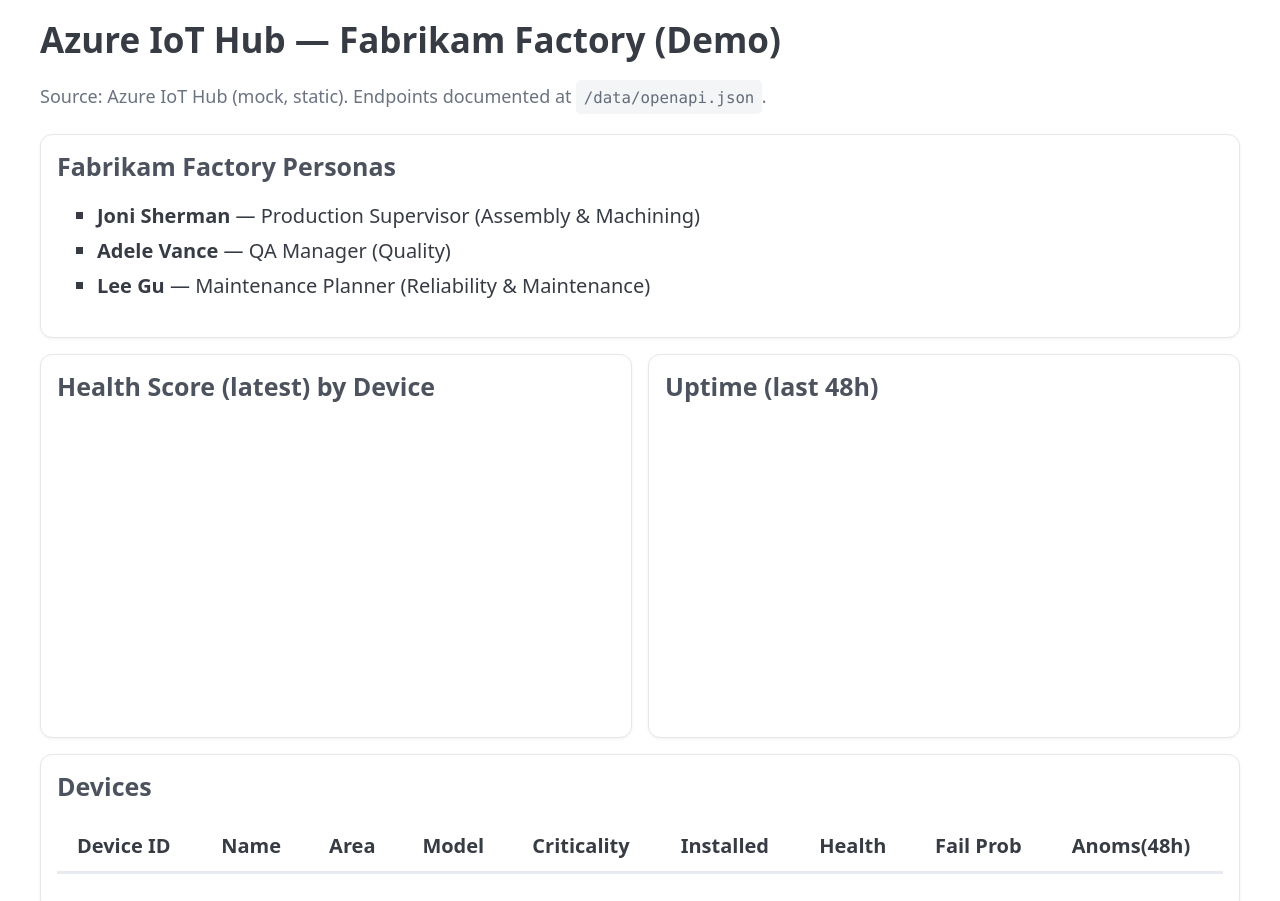
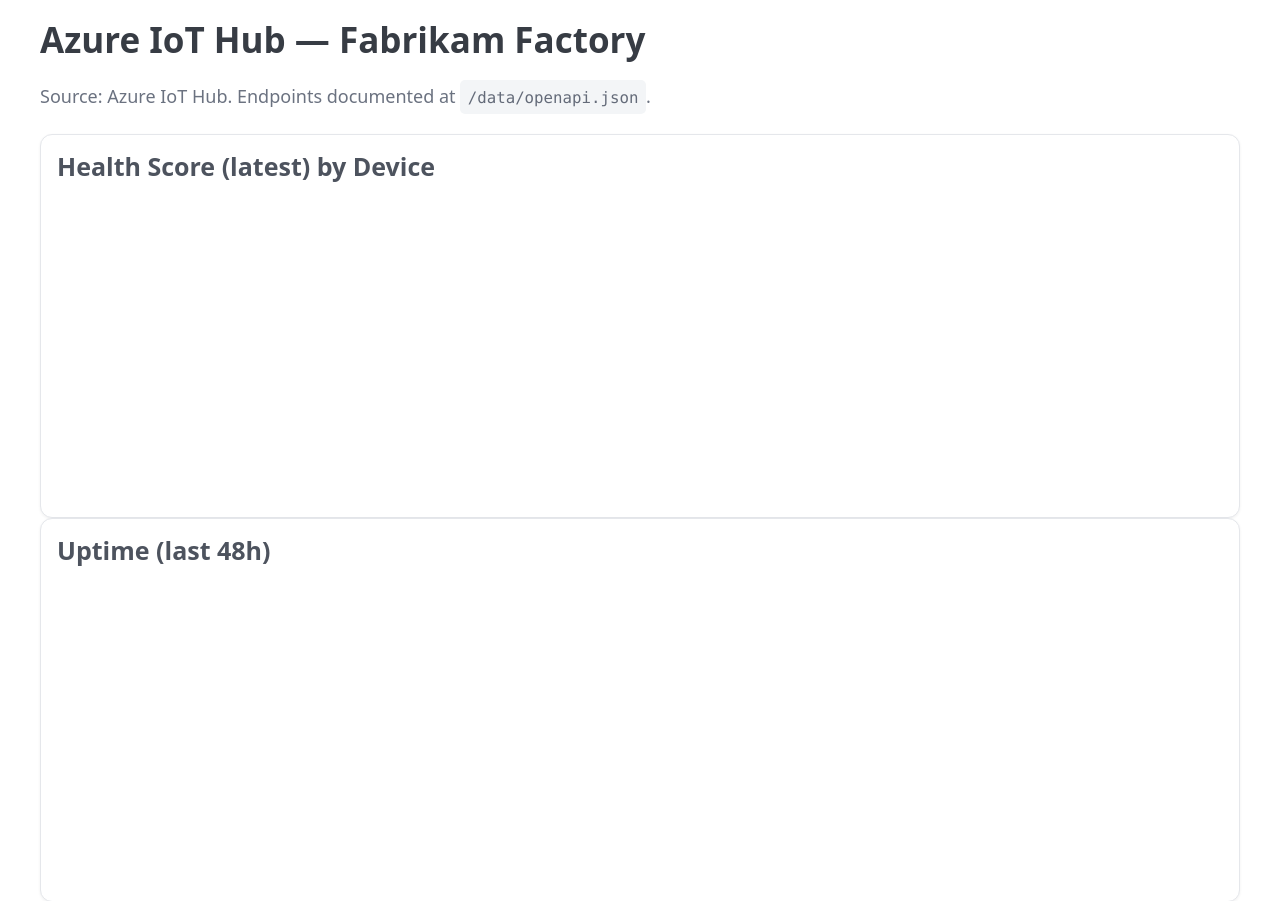
Before and after one commit to SFPermitCenter/zava-iot, a plain HTML site: page index.html in a window 1280 px wide. Shown: the top 901 px of the page. Drawn offline with nearby package versions, Linux system fonts and the light colour scheme; no server answers.

Commit message:
Removing personas section

```diff
--- a/index.html
+++ b/index.html
@@ -3,7 +3,7 @@
 <head>
   <meta charset="utf-8" />
   <meta name="viewport" content="width=device-width, initial-scale=1" />
-  <title>Azure IoT Hub — Fabrikam Factory (Demo)</title>
+  <title>Azure IoT Hub — Fabrikam Factory</title>
   <link rel="stylesheet" href="https://cdn.jsdelivr.net/npm/@picocss/pico@2/css/pico.min.css">
   <style>
     header { margin-bottom: 1rem; }
@@ -22,20 +22,9 @@
 <body>
   <main class="container">
     <header>
-      <h2>Azure IoT Hub — Fabrikam Factory (Demo)</h2>
-      <p class="source">Source: Azure IoT Hub (mock, static). Endpoints documented at <code>/data/openapi.json</code>.</p>
+      <h2>Azure IoT Hub — Fabrikam Factory</h2>
+      <p class="source">Source: Azure IoT Hub. Endpoints documented at <code>/data/openapi.json</code>.</p>
     </header>
-
-    <section class="grid">
-      <div class="card col-12">
-        <h4>Fabrikam Factory Personas</h4>
-        <ul>
-          <li><strong>Joni Sherman</strong> — Production Supervisor (Assembly &amp; Machining)</li>
-          <li><strong>Adele Vance</strong> — QA Manager (Quality)</li>
-          <li><strong>Lee Gu</strong> — Maintenance Planner (Reliability &amp; Maintenance)</li>
-        </ul>
-      </div>
-
       <div class="card col-6">
         <h4>Health Score (latest) by Device</h4>
         <canvas id="healthChart"></canvas>
```
